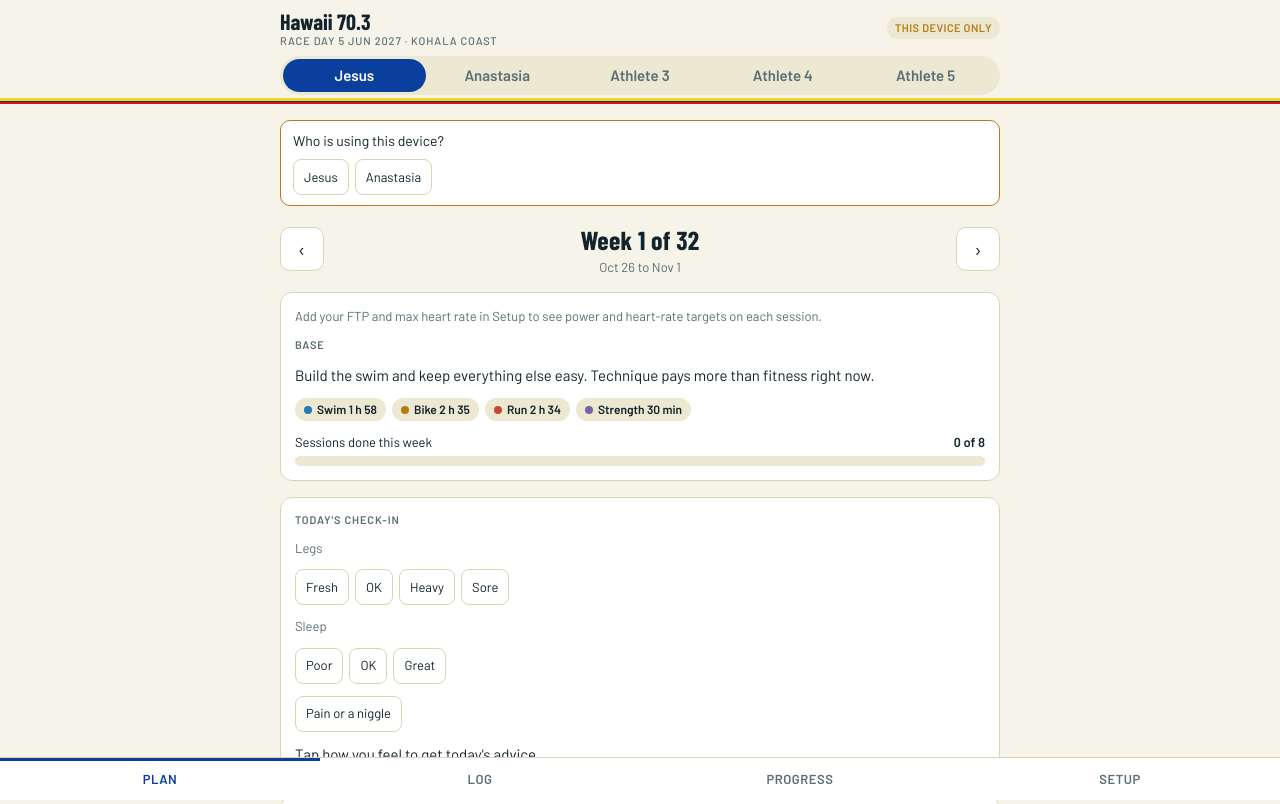
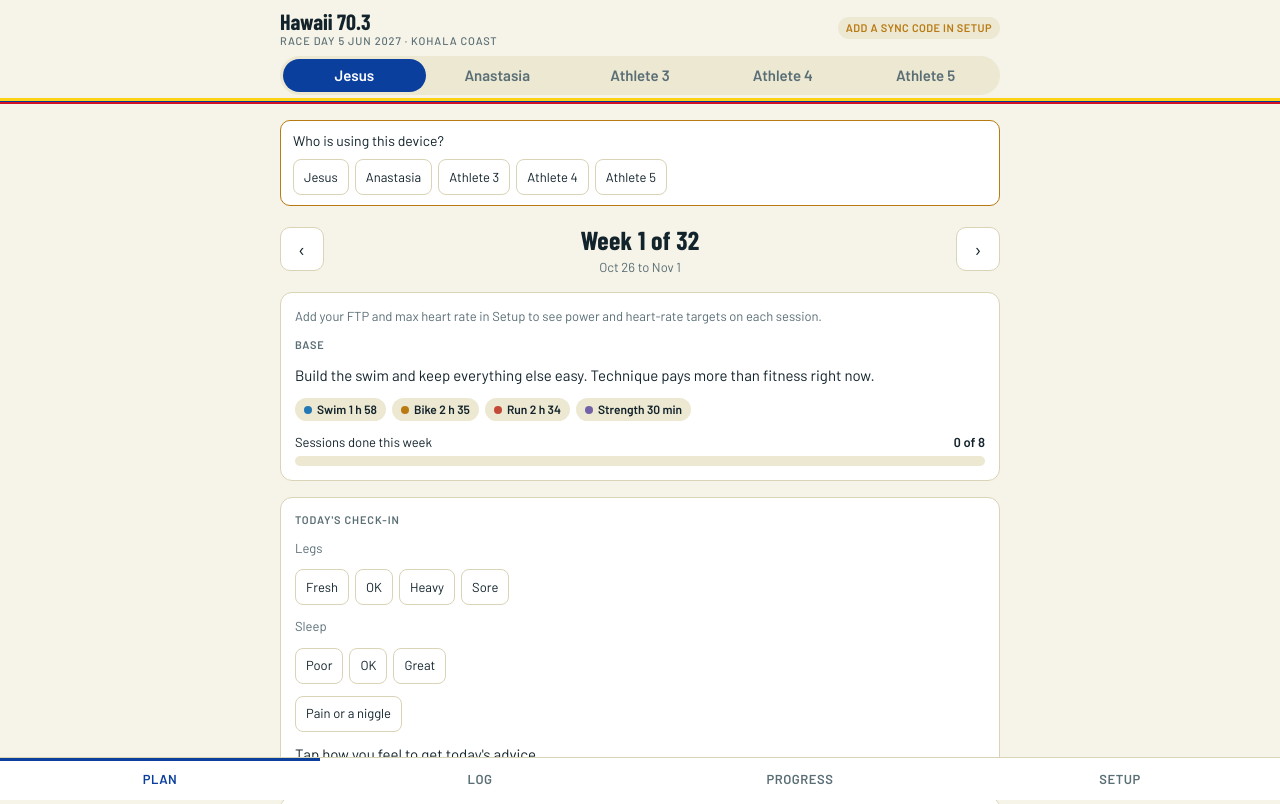
Before and after one commit to Jcastillo9603/Ironman-703, a website: page index.html in a window 1280 px wide. Shown: the top 804 px of the page. Drawn offline with nearby package versions, Linux system fonts and the light colour scheme.

Commit message:
Turn on Supabase sync, 5 athletes from choosing

```diff
--- a/index.html
+++ b/index.html
@@ -416,7 +416,7 @@ var savedMe=iAm&&store[iAm]?iAm:lsGet("h703-me");if(savedMe&&store[savedMe])me=s
 var sync=null,dirty={},remoteQ={},pollTimer=null;
 function syncCfg(){
   var c=window.SYNC||{},code=lsGet("h703-code");
-  if(c.url&&c.key&&code&&code.length>=8)return{url:String(c.url).replace(/\/$/,""),key:c.key,code:code};
+  if(c.url&&c.key&&code&&code.length>=8)return{url:String(c.url).replace(/\/+$/,"").replace(/\/rest\/v1$/,""),key:c.key,code:code};
   return null;
 }
 function rpc(fn,body){
@@ -837,7 +837,7 @@ function renderBanner(){
   if(!canWrite)msgs.push("You can view this page but not save. Ask the owner for Contributor access.");
   var p=store[me].profile;
   if(!iAm){
-    $("banner").innerHTML='<div class="banner">Who is using this device?<div class="chips" style="margin-top:8px">'+IDS.filter(shown).map(function(id){return'<button type="button" class="sm" data-iam="'+id+'">'+esc(store[id].profile.name)+"</button>"}).join("")+"</div></div>";
+    $("banner").innerHTML='<div class="banner">Who is using this device?<div class="chips" style="margin-top:8px">'+IDS.map(function(id){return'<button type="button" class="sm" data-iam="'+id+'">'+esc(store[id].profile.name)+"</button>"}).join("")+"</div></div>";
     document.body.toggleAttribute("data-ro",!editable());
     return;
   }
@@ -1256,7 +1256,7 @@ function fillSetup(){
 }
 function renderIam(){
   var sel=$("s-iam");if(!sel)return;
-  sel.innerHTML='<option value="">Just looking</option>'+IDS.filter(shown).map(function(id){return'<option value="'+id+'"'+(iAm===id?" selected":"")+">"+esc(store[id].profile.name)+"</option>"}).join("");
+  sel.innerHTML='<option value="">Just looking</option>'+IDS.map(function(id){return'<option value="'+id+'"'+(iAm===id?" selected":"")+">"+esc(store[id].profile.name)+"</option>"}).join("");
 }
 function setIam(id){
   iAm=id||null;lsSet("h703-iam",iAm||"");
--- a/public/sync-config.js
+++ b/public/sync-config.js
@@ -1,3 +1,3 @@
 // Fill these in after creating your Supabase project (Project Settings > API).
 // Leave empty to keep data on each device only.
-window.SYNC = { url: "", key: "" };
+window.SYNC = { url: "https://vofazbjstiugmazodvfa.supabase.co", key: "sb_publishable_Kc7W0A0FXTD7lzrLgCMuzw__VLPy6mR" };
```
